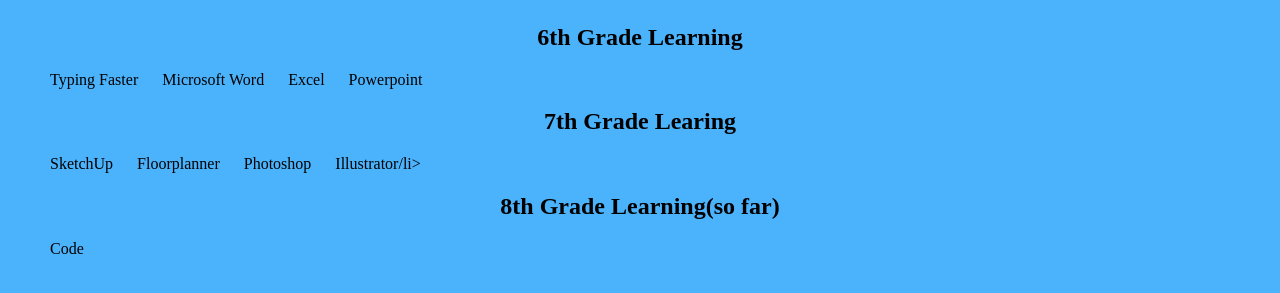
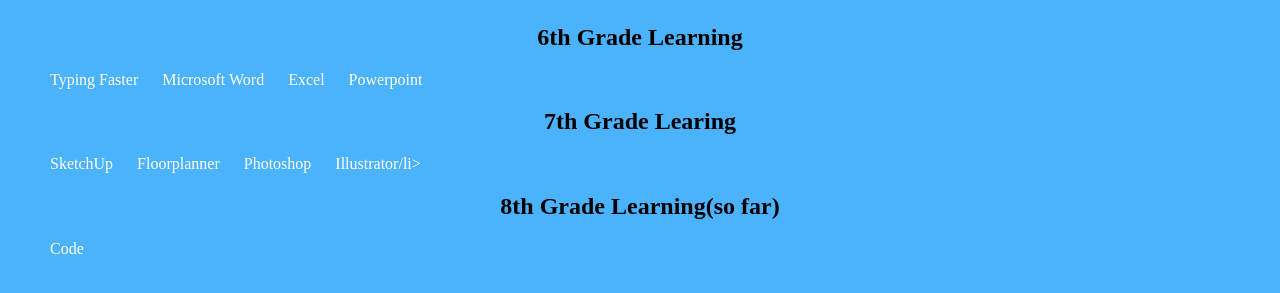
Before and after one commit to techbycaleb/techbycaleb.github.io, a plain HTML site: page atm.html in a window 1280 px wide. Shown: the part 77-370 px from the top of the page. Drawn offline with Linux system fonts and the light colour scheme.

Commit message:
Update app.css

```diff
--- a/app.css
+++ b/app.css
@@ -20,6 +20,9 @@ ul {
     padding: 0px 10px 0px 10px;
     background-color: rgba(5,5,5,0.50);
 }
+ol {
+    color: white;
+}
 body {
     background-color: rgb(75, 178, 252);
     margin-top: 0px;
```
